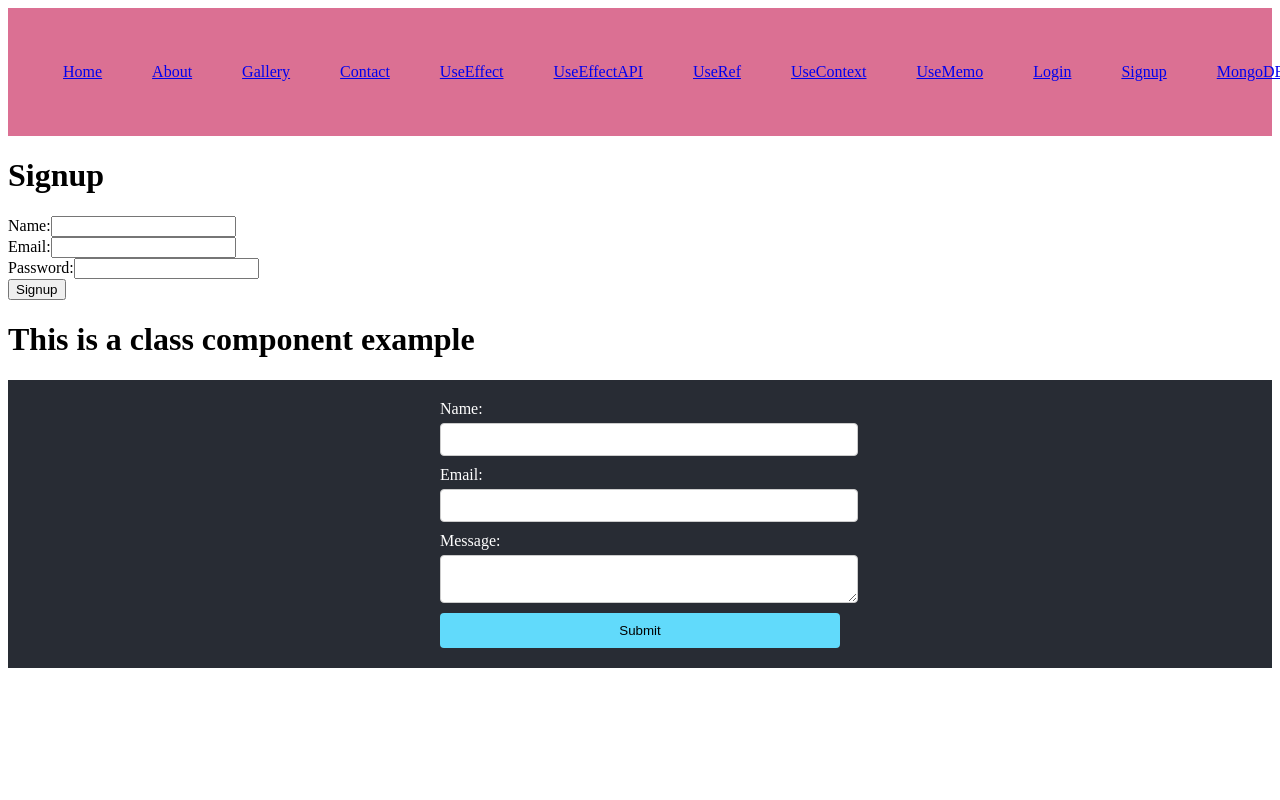
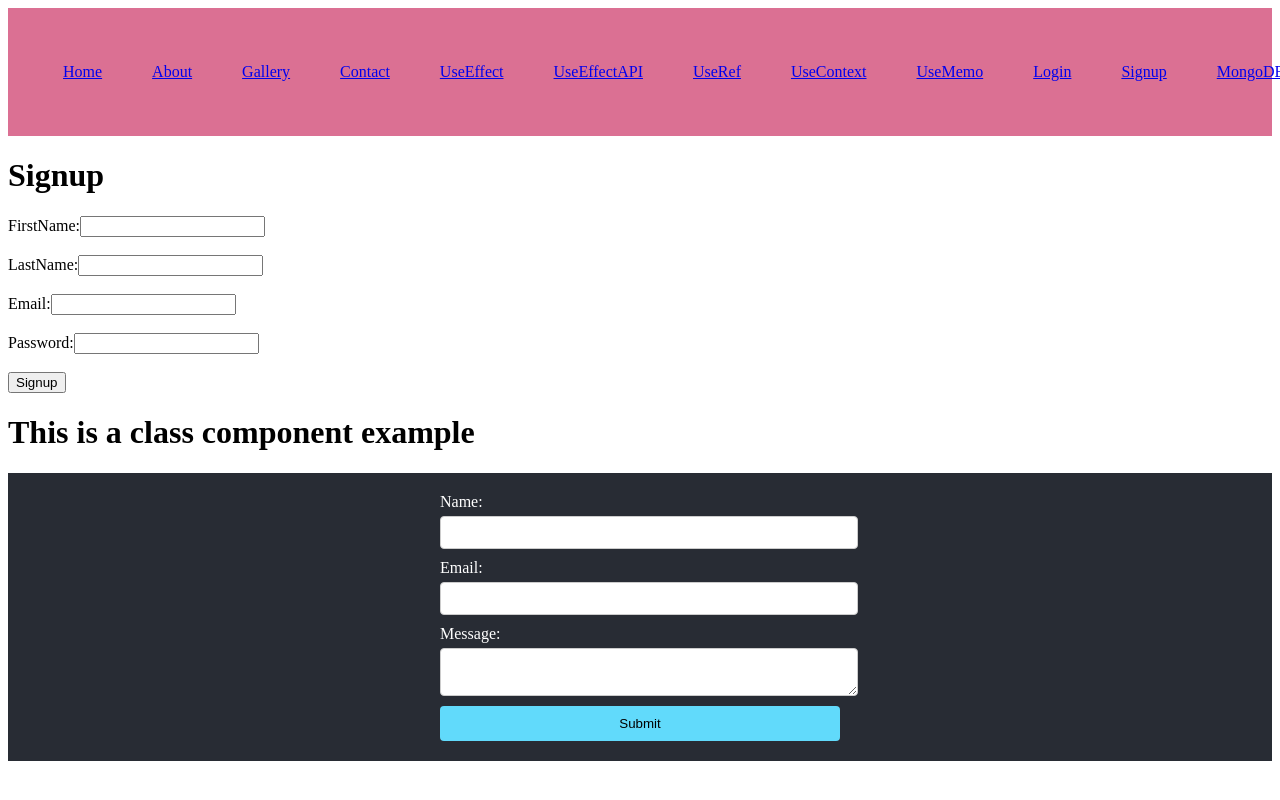
Before and after one commit to arumpugazl/fullstack_2024, a React (Vite) app in the folder fullStackRampex/: page /Signup in a window 1280 px wide. Shown: the top 800 px of the page. Built offline with nearby package versions, Linux system fonts and the light colour scheme.

Commit message:
Frontend login commit

```diff
--- a/fullStackRampex/src/Components/FunctionalComponents/Login.jsx
+++ b/fullStackRampex/src/Components/FunctionalComponents/Login.jsx
@@ -1,20 +1,37 @@
 // eslint-disable-next-line no-unused-vars
 import React, { useState } from 'react';
+import axios from 'axios';
+import { useNavigate } from 'react-router-dom';
 
 function Login() {
   const [email, setEmail] = useState('');
   const [password, setPassword] = useState('');
+  var navigate=useNavigate();
 
-  const handleLogin = (e) => {
-    e.preventDefault();
-    console.log('Email:', email);
-    console.log('Password:', password);
-  };
+var Login = async(event) => {
+    event.preventDefault()
+    var req = await axios.post("http://localhost:3001/login", {
+        email: email,
+        password: password
+    })
+    console.log(req.data);
+    var isLoginSuccessful =req.data.isLoggedIn
+    console.log(isLoginSuccessful)
+    if(isLoginSuccessful){
+        navigate('/Home')
+        var message=req.data.message
+        console.log(message);
+    }
+    else{
+        alert("Wrong Crdentials");
+    }
+
+}
 
   return (
     <div>
       <h1>Login</h1>
-      <form onSubmit={handleLogin}>
+      <form onSubmit={Login}>
         <div>
           <label>Email:</label>
           <input
--- a/fullStackRampex/src/Components/FunctionalComponents/Signup.jsx
+++ b/fullStackRampex/src/Components/FunctionalComponents/Signup.jsx
@@ -1,31 +1,53 @@
 // eslint-disable-next-line no-unused-vars
 import React, { useState } from 'react';
-
+import axios from 'axios';
+import {useNavigate} from 'react-router-dom'
 function Signup() {
-  const [name, setName] = useState('');
+    const [firstName, setfirstName] = useState('');
+    const [lastName, setlastName] = useState('');
     const [email, setEmail] = useState('');
     const [password, setPassword] = useState('');
+    var navigate=useNavigate();
 
-  const handleSignup = (e) => {
-    e.preventDefault();
-    console.log('Name:', name);
-    console.log('Email:', email);
-    console.log('Password:', password);
-  };
-
+    //   const handleSignup = (e) => {
+    //     e.preventDefault();
+    //     console.log('Name:', name);
+    //     console.log('Email:', email);
+    //     console.log('Password:', password);
+    // };
+    var signup = async(event) => {
+        event.preventDefault()
+        var req = await axios.post("http://localhost:3001/signup", {
+            firstName: firstName,
+            lastName: lastName,
+            email: email,
+            password: password
+        })
+        console.log(req);
+        navigate('/login')
+    }
     return (
         <div>
             <h1>Signup</h1>
-      <form onSubmit={handleSignup}>
+            <form onSubmit={signup}>
                 <div>
-          <label>Name:</label>
+                    <label>FirstName:</label>
                     <input
                         type="text"
-            value={name}
-            onChange={(e) => setName(e.target.value)}
+                        value={firstName}
+                        onChange={(e) => setfirstName(e.target.value)}
                         required
                     />
-        </div>
+                </div><br></br>
+                <div>
+                    <label>LastName:</label>
+                    <input
+                        type="text"
+                        value={lastName}
+                        onChange={(e) => setlastName(e.target.value)}
+                        required
+                    />
+                </div><br></br>
                 <div>
                     <label>Email:</label>
                     <input
@@ -34,7 +56,7 @@ function Signup() {
                         onChange={(e) => setEmail(e.target.value)}
                         required
                     />
-        </div>
+                </div><br></br>
                 <div>
                     <label>Password:</label>
                     <input
@@ -43,7 +65,7 @@ function Signup() {
                         onChange={(e) => setPassword(e.target.value)}
                         required
                     />
-        </div>
+                </div><br></br>
                 <button type="submit">Signup</button>
             </form>
         </div>
```
Lines whose indentation alone changed are shown as unchanged.
